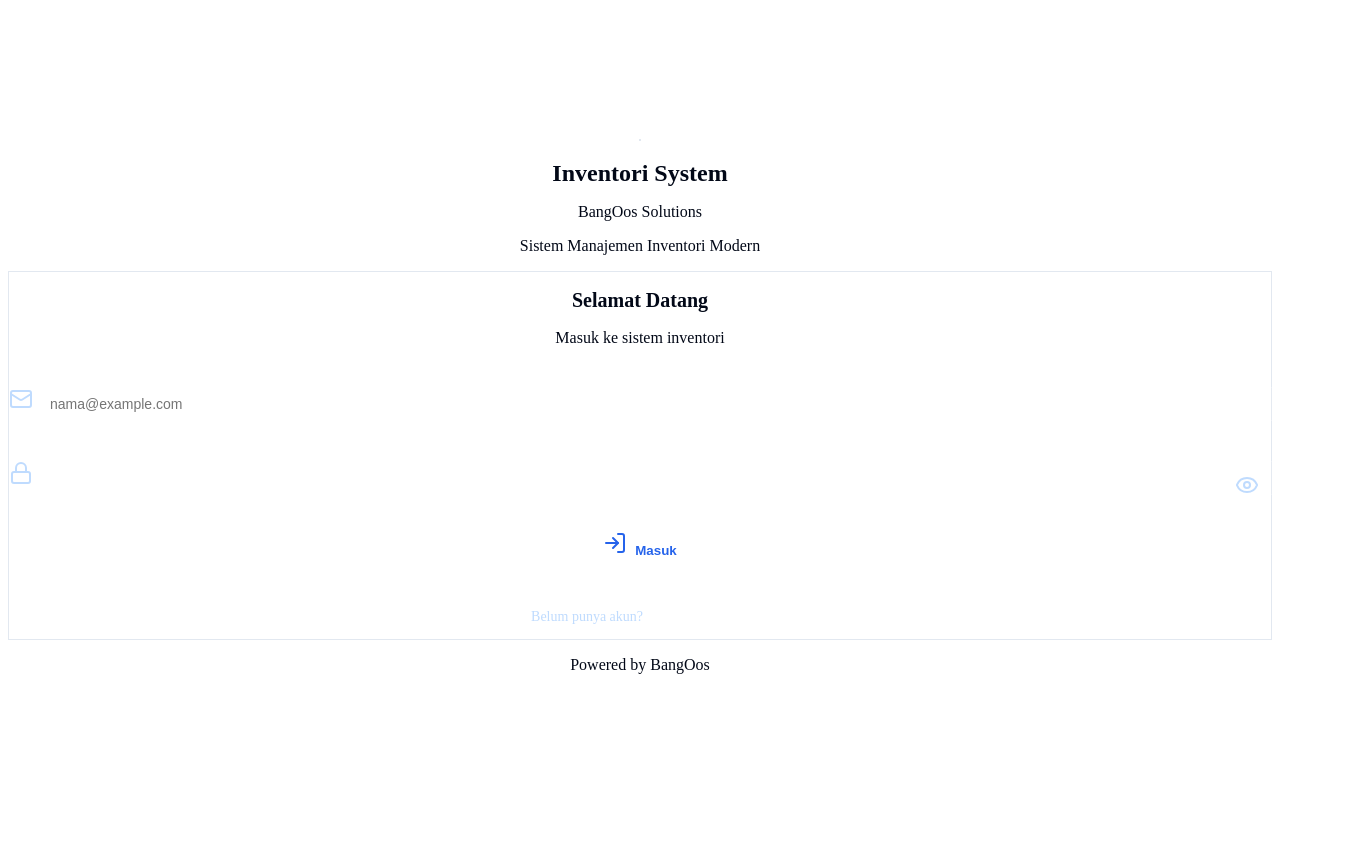
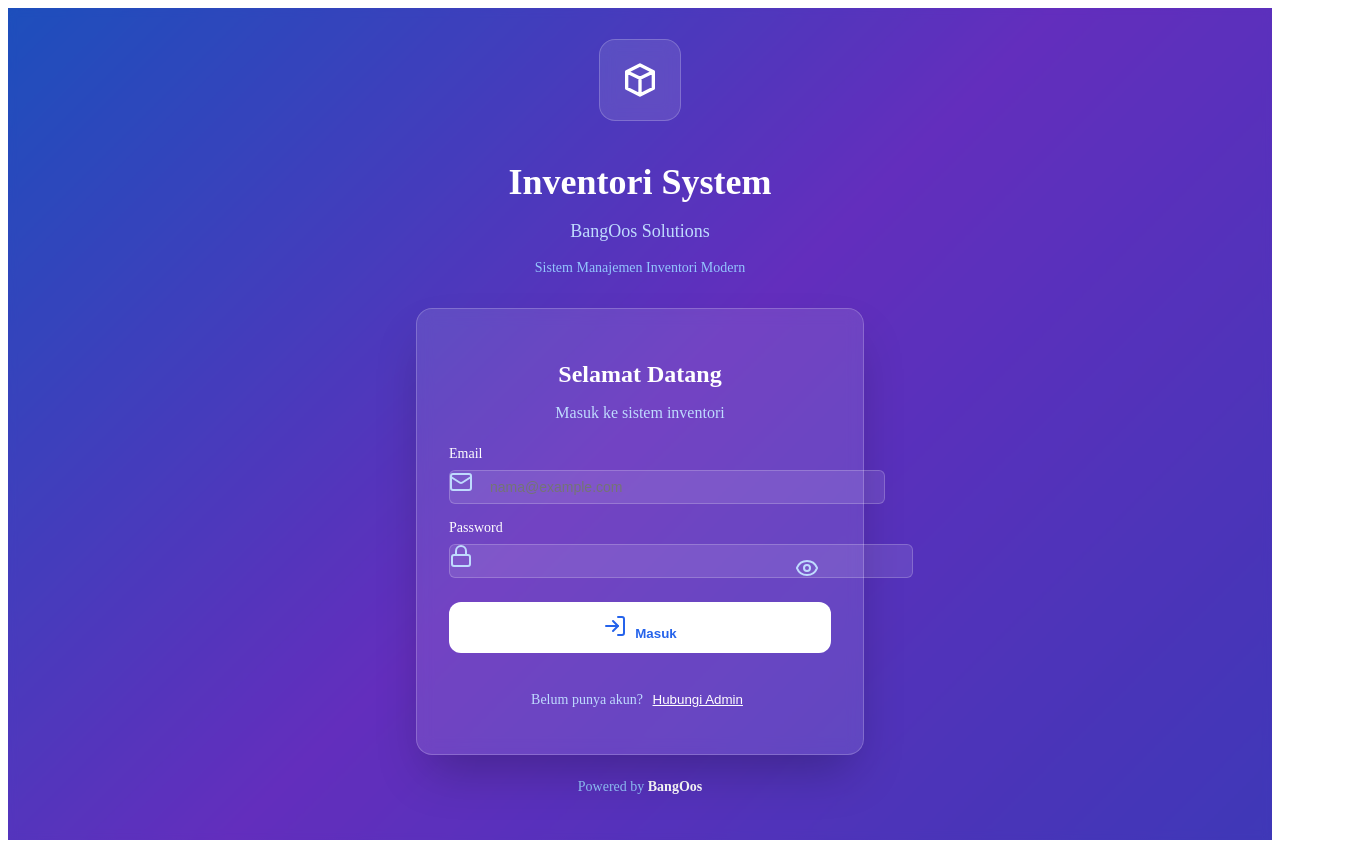
Before and after one commit to bangoosrox/bangoos-inventori, a Next.js app: page / in a window 1280 px wide. Shown: the whole page, 1353 px wide, since content can reach past the window. Before the commit the page ends 816 px from the top, so only its background shows below. Built offline with nearby package versions, Linux system fonts and the light colour scheme; no server answers.

Commit message:
Force colors with inline styles - full gradient background

```diff
--- a/app/page.tsx
+++ b/app/page.tsx
@@ -20,37 +20,82 @@ export default async function Home() {
   }
 
   return (
-    <div className="min-h-screen bg-gradient-to-br from-blue-600 via-purple-600 to-indigo-700 flex items-center justify-center p-4">
-      <div className="absolute inset-0 bg-black/20 backdrop-blur-sm"></div>
+    <div
+      style={{
+        minHeight: "100vh",
+        background: "linear-gradient(135deg, #2563eb 0%, #7c3aed 50%, #4f46e5 100%)",
+        display: "flex",
+        alignItems: "center",
+        justifyContent: "center",
+        padding: "1rem",
+        position: "relative",
+      }}
+    >
+      <div
+        style={{
+          position: "absolute",
+          inset: 0,
+          backgroundColor: "rgba(0, 0, 0, 0.2)",
+          backdropFilter: "blur(4px)",
+        }}
+      ></div>
 
-      <div className="w-full max-w-md relative z-10">
+      <div
+        style={{
+          width: "100%",
+          maxWidth: "28rem",
+          position: "relative",
+          zIndex: 10,
+        }}
+      >
         {/* Logo/Branding */}
-        <div className="text-center mb-8">
-          <div className="inline-flex items-center justify-center w-20 h-20 bg-white/10 backdrop-blur-md rounded-2xl mb-4 border border-white/20">
-            <svg className="w-10 h-10 text-white" fill="none" stroke="currentColor" viewBox="0 0 24 24">
+        <div style={{ textAlign: "center", marginBottom: "2rem" }}>
+          <div
+            style={{
+              display: "inline-flex",
+              alignItems: "center",
+              justifyContent: "center",
+              width: "5rem",
+              height: "5rem",
+              backgroundColor: "rgba(255, 255, 255, 0.1)",
+              backdropFilter: "blur(8px)",
+              borderRadius: "1rem",
+              marginBottom: "1rem",
+              border: "1px solid rgba(255, 255, 255, 0.2)",
+            }}
+          >
+            <svg style={{ width: "2.5rem", height: "2.5rem", color: "white" }} fill="none" stroke="currentColor" viewBox="0 0 24 24">
               <path strokeLinecap="round" strokeLinejoin="round" strokeWidth={2} d="M20 7l-8-4-8 4m16 0l-8 4m8-4v10l-8 4m0-10L4 7m8 4v10M4 7v10l8 4" />
             </svg>
           </div>
-          <h1 className="text-4xl font-bold text-white mb-2">Inventori System</h1>
-          <p className="text-blue-100 text-lg">BangOos Solutions</p>
-          <p className="text-blue-200 text-sm mt-2">Sistem Manajemen Inventori Modern</p>
+          <h1 style={{ fontSize: "2.25rem", fontWeight: "bold", color: "white", marginBottom: "0.5rem" }}>Inventori System</h1>
+          <p style={{ color: "#BFDBFE", fontSize: "1.125rem" }}>BangOos Solutions</p>
+          <p style={{ color: "#93C5FD", fontSize: "0.875rem", marginTop: "0.5rem" }}>Sistem Manajemen Inventori Modern</p>
         </div>
 
         {/* Login Card */}
-        <div className="bg-white/10 backdrop-blur-md rounded-2xl border border-white/20 shadow-2xl">
-          <div className="p-8">
-            <div className="text-center mb-6">
-              <h2 className="text-2xl font-semibold text-white mb-2">Selamat Datang</h2>
-              <p className="text-blue-100">Masuk ke sistem inventori</p>
+        <div
+          style={{
+            backgroundColor: "rgba(255, 255, 255, 0.1)",
+            backdropFilter: "blur(8px)",
+            borderRadius: "1rem",
+            border: "1px solid rgba(255, 255, 255, 0.2)",
+            boxShadow: "0 25px 50px -12px rgba(0, 0, 0, 0.25)",
+          }}
+        >
+          <div style={{ padding: "2rem" }}>
+            <div style={{ textAlign: "center", marginBottom: "1.5rem" }}>
+              <h2 style={{ fontSize: "1.5rem", fontWeight: "600", color: "white", marginBottom: "0.5rem" }}>Selamat Datang</h2>
+              <p style={{ color: "#BFDBFE" }}>Masuk ke sistem inventori</p>
             </div>
             <LoginForm />
           </div>
         </div>
 
         {/* Footer */}
-        <div className="text-center mt-6">
-          <p className="text-blue-200 text-sm">
-            Powered by <span className="text-white font-semibold">BangOos</span>
+        <div style={{ textAlign: "center", marginTop: "1.5rem" }}>
+          <p style={{ color: "#93C5FD", fontSize: "0.875rem" }}>
+            Powered by <span style={{ color: "white", fontWeight: "600" }}>BangOos</span>
           </p>
         </div>
       </div>
```
